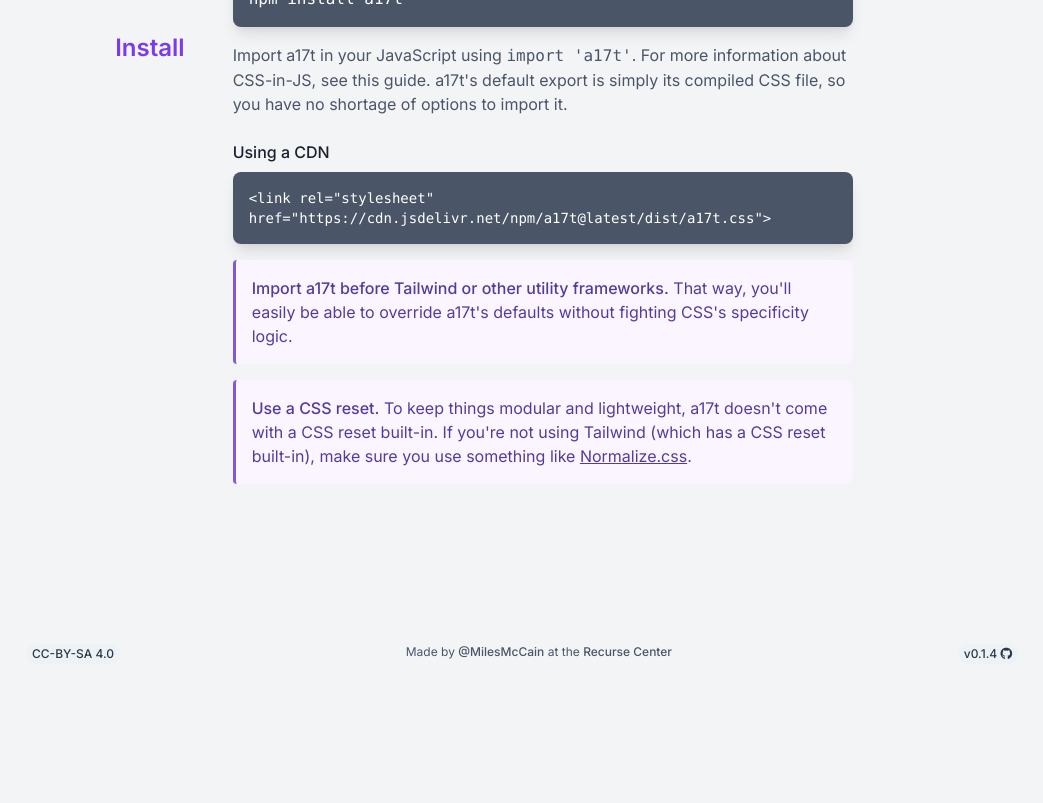
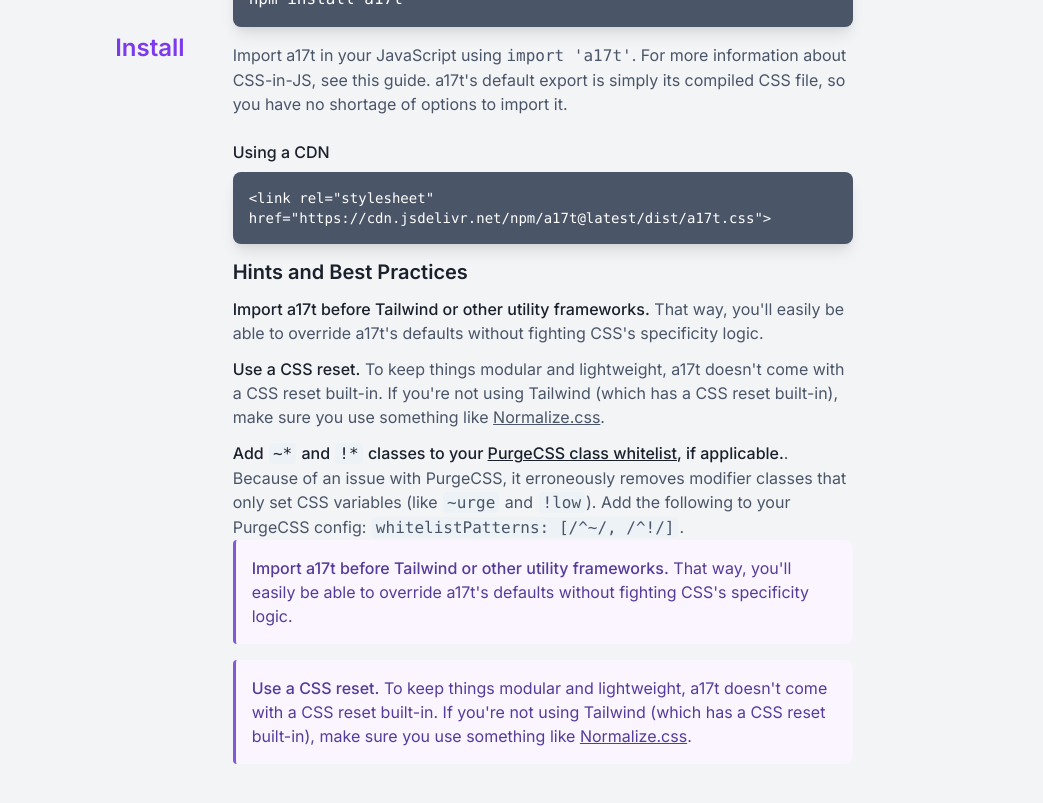
Before and after one commit to milesmcc/a17t, a Jekyll site: the page built from docs/index.md, in a window 1280 px wide and 900 px high, scrolled down 4016 px. Shown: the top 803 px of the window, without its empty margins (118-1161 px from the left). Built offline with Jekyll 4.4.1, drawn with Linux system fonts in a browser that asks for light colours; nearby versions of some CDN libraries; comment, search, counter and statistics services are not loaded; before the commit the page ends 4736 px from its top, so only the background shows below that.

Commit message:
Add message to docs about PurgeCSS

```diff
--- a/docs/index.md
+++ b/docs/index.md
@@ -263,6 +263,22 @@ title: "The atomic web toolkit for pragmatists"
         <div class="card ~neutral !high font-mono mb-4 text-sm">
           &lt;link rel="stylesheet" href="https://cdn.jsdelivr.net/npm/a17t@latest/dist/a17t.css"&gt;
         </div>
+        <div class="content">
+          <h3>Hints and Best Practices</h3>
+          <p>
+            <strong>Import a17t before Tailwind or other utility frameworks.</strong>
+            That way, you'll easily be able to override a17t's defaults without fighting CSS's specificity logic.</p>
+          <p>
+            <strong>Use a CSS reset.</strong>
+            To keep things modular and lightweight, a17t doesn't come with a CSS reset built-in. If you're not using
+            Tailwind (which has a CSS reset built-in), make sure you use something like <a href="https://necolas.github.io/normalize.css/">Normalize.css</a>.
+          </p>
+          <p>
+            <strong>Add <code>~*</code> and <code>!*</code> classes to your <a href="https://purgecss.com/whitelisting.html">PurgeCSS class whitelist</a>,
+            if applicable.</strong>. Because of an issue with PurgeCSS, it erroneously removes modifier classes that only set CSS variables (like <code>~urge</code>
+            and <code>!low</code>). Add the following to your PurgeCSS config: <code>whitelistPatterns: [/^~/, /^!/]</code>.
+          </p>
+        </div>
         <aside class="aside ~urge content mb-4">
           <strong>Import a17t before Tailwind or other utility frameworks.</strong>
           That way, you'll easily be able to override a17t's defaults without fighting CSS's specificity logic.
```
